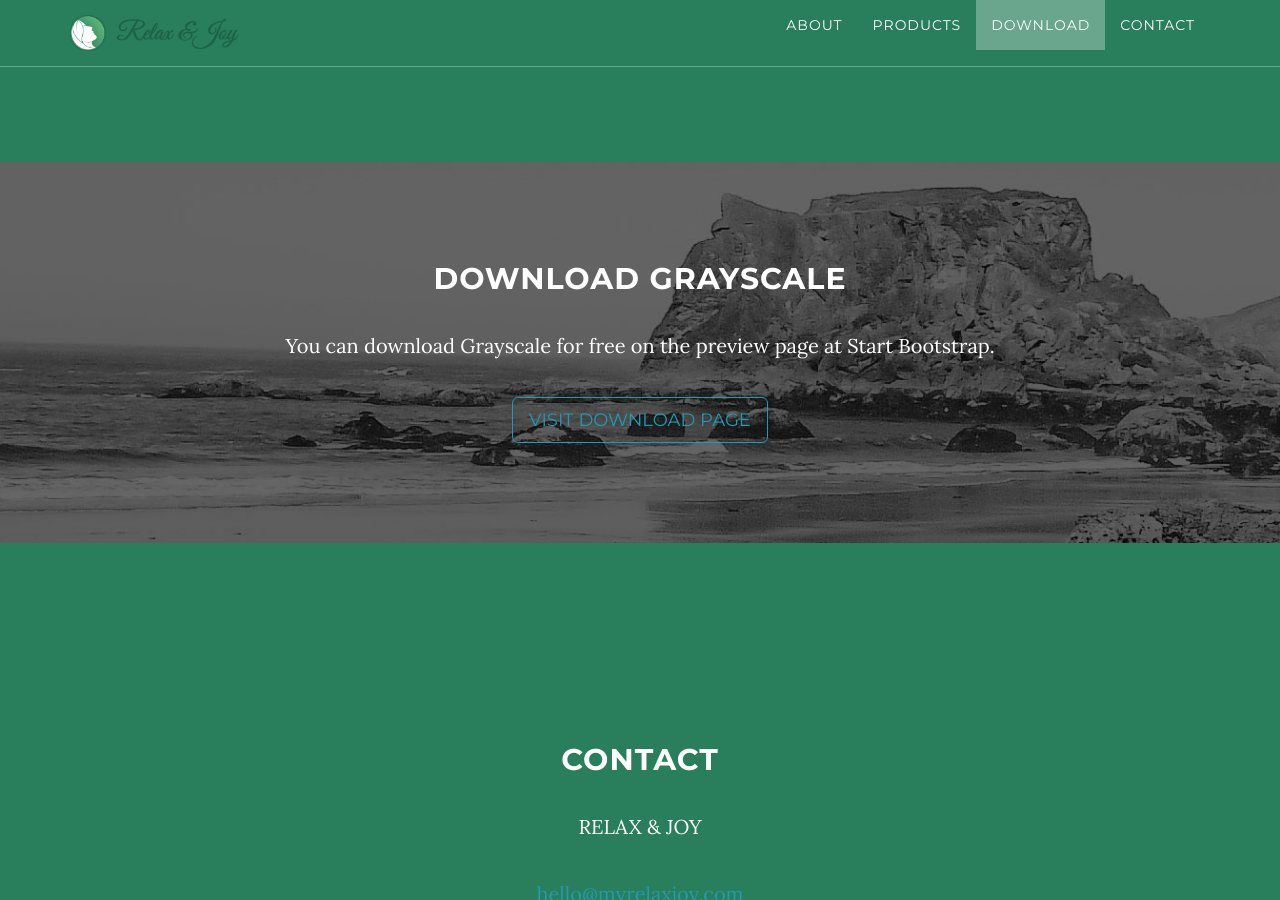
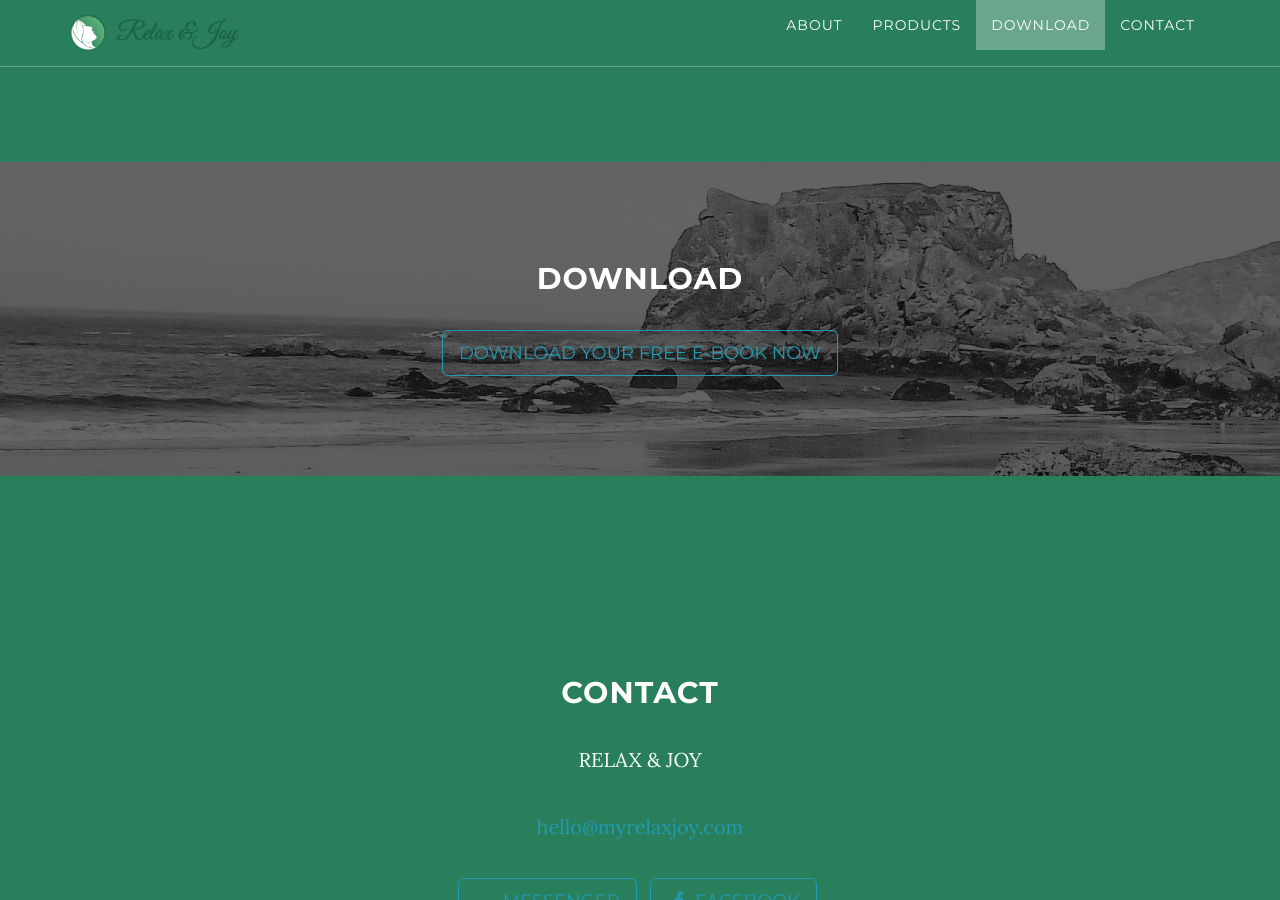
Before and after one commit to cosminpopa083/cosminpopa083.github.io, a Jekyll site: the page built from index.html, in a window 1280 px wide and 900 px high, scrolled down 2452 px. Built offline with Jekyll 4.4.1, drawn with Linux system fonts in a browser that asks for light colours.

Commit message:
Update download.html

```diff
--- a/_includes/download.html
+++ b/_includes/download.html
@@ -3,9 +3,8 @@
         <div class="download-section">
             <div class="container">
                 <div class="col-lg-8 col-lg-offset-2">
-                    <h2>Download Grayscale</h2>
-                    <p>You can download Grayscale for free on the preview page at Start Bootstrap.</p>
-                    <a href="http://startbootstrap.com/template-overviews/grayscale/" class="btn btn-default btn-lg">Visit Download Page</a>
+                    <h2>Download</h2>
+                    <a href="https://m.me/myrelaxjoy?ref=ebook" class="btn btn-default btn-lg">Download your free E-book Now</a>
                 </div>
             </div>
         </div>
```
